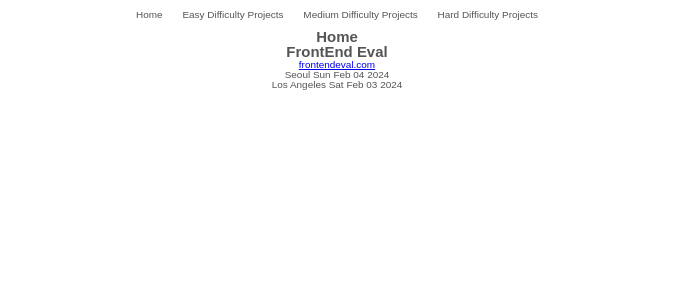
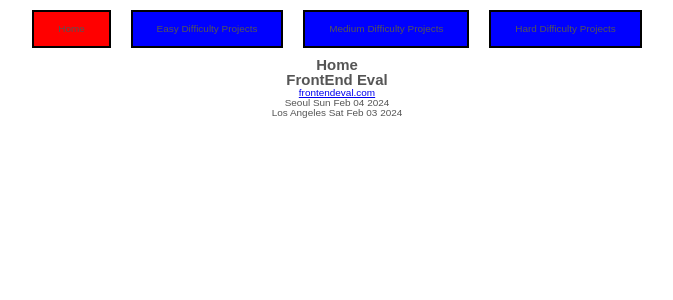
Before and after one commit to deltam3/frontendeval, a React (Vite) app in the folder consolidated/: page / in a window 1280 px wide. Shown: the top 300 px of the page, without its empty margins (303-976 px from the left). Built offline with nearby package versions, Linux system fonts and the light colour scheme.

Commit message:
changed link to navlink in Header component

```diff
--- /dev/null
+++ b/consolidated/src/components/Header.css
@@ -0,0 +1,12 @@
+.btn {
+  border: 2px solid black;
+  padding: 1.2rem 2.4rem;
+}
+
+.btn-dark {
+  background-color: red;
+}
+
+.btn-success {
+  background-color: blue;
+}
--- a/consolidated/src/components/Header.tsx
+++ b/consolidated/src/components/Header.tsx
@@ -1,5 +1,7 @@
-import { Link } from "react-router-dom";
+// import { Link } from "react-router-dom";
+import { NavLink } from "react-router-dom";
 import styled from "styled-components";
+import "./Header.css";
 
 const Header = () => {
   const HeaderBox = styled.header`
@@ -27,10 +29,38 @@ const Header = () => {
       <div>
         <div>
           <UlEl>
-            <Link to="/">Home</Link>
-            <Link to="/Easy">Easy Difficulty Projects </Link>
-            <Link to="/Medium">Medium Difficulty Projects </Link>
-            <Link to="/Hard">Hard Difficulty Projects </Link>
+            <NavLink
+              to="/"
+              className={({ isActive }) => {
+                return isActive ? "btn menu btn-dark" : "btn menu btn-success";
+              }}
+            >
+              Home
+            </NavLink>
+            <NavLink
+              to="/Easy"
+              className={({ isActive }) => {
+                return isActive ? "btn menu btn-dark" : "btn menu btn-success";
+              }}
+            >
+              Easy Difficulty Projects{" "}
+            </NavLink>
+            <NavLink
+              to="/Medium"
+              className={({ isActive }) => {
+                return isActive ? "btn menu btn-dark" : "btn menu btn-success";
+              }}
+            >
+              Medium Difficulty Projects{" "}
+            </NavLink>
+            <NavLink
+              to="/Hard"
+              className={({ isActive }) => {
+                return isActive ? "btn menu btn-dark" : "btn menu btn-success";
+              }}
+            >
+              Hard Difficulty Projects{" "}
+            </NavLink>
           </UlEl>
         </div>
       </div>
```
